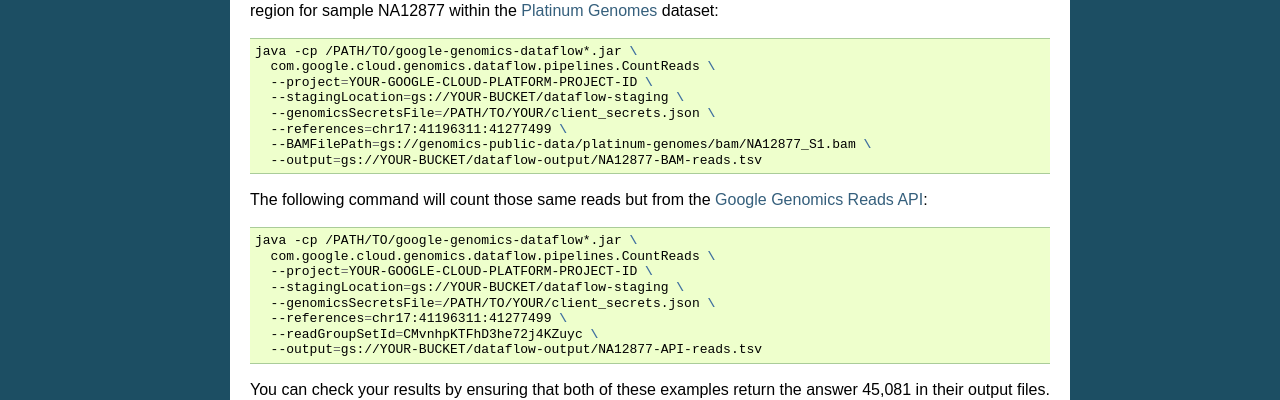
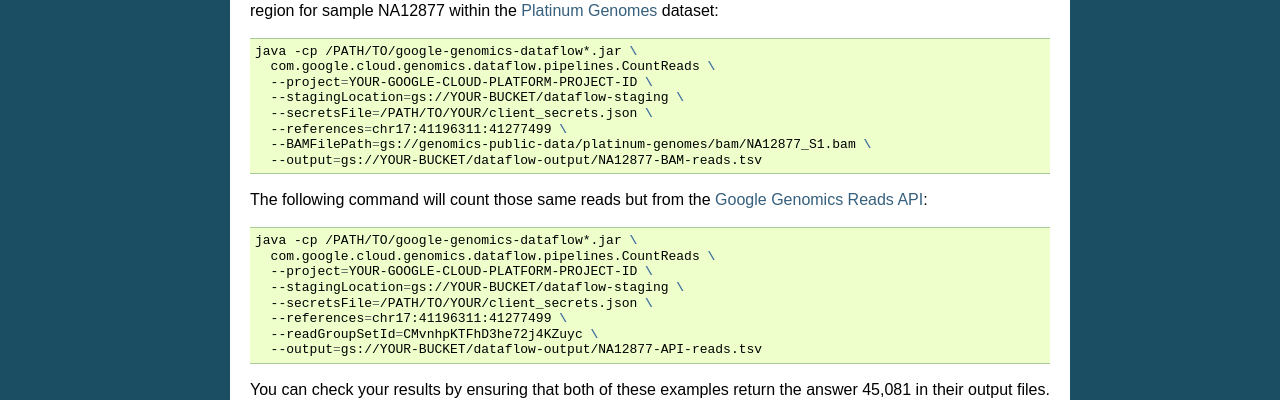
Before and after one commit to googlegenomics/readthedocs, a Sphinx documentation site: the page built from docs/source/use_cases/analyze_reads/count_reads.rst, in a window 1280 px wide. Shown: the part 748-1148 px from the top of the page. Built offline with Sphinx 7.4.7, drawn with Linux system fonts in a browser that asks for light colours.

Commit message:
Update genomicsSecretsFile to secretsFile as genomicsSecretsFile is now deprecated.
//depot/google3/javascript/jsaction/eventcontract.js	# edit

```diff
--- a/docs/source/use_cases/analyze_reads/count_reads.rst
+++ b/docs/source/use_cases/analyze_reads/count_reads.rst
@@ -34,7 +34,7 @@
     com.google.cloud.genomics.dataflow.pipelines.CountReads \
     --project=YOUR-GOOGLE-CLOUD-PLATFORM-PROJECT-ID \
     --stagingLocation=gs://YOUR-BUCKET/dataflow-staging \
-    --genomicsSecretsFile=/PATH/TO/YOUR/client_secrets.json \
+    --secretsFile=/PATH/TO/YOUR/client_secrets.json \
     --references=chr17:41196311:41277499 \
     --BAMFilePath=gs://genomics-public-data/platinum-genomes/bam/NA12877_S1.bam \
     --output=gs://YOUR-BUCKET/dataflow-output/NA12877-BAM-reads.tsv
@@ -47,7 +47,7 @@
     com.google.cloud.genomics.dataflow.pipelines.CountReads \
     --project=YOUR-GOOGLE-CLOUD-PLATFORM-PROJECT-ID \
     --stagingLocation=gs://YOUR-BUCKET/dataflow-staging \
-    --genomicsSecretsFile=/PATH/TO/YOUR/client_secrets.json \
+    --secretsFile=/PATH/TO/YOUR/client_secrets.json \
     --references=chr17:41196311:41277499 \
     --readGroupSetId=CMvnhpKTFhD3he72j4KZuyc \
     --output=gs://YOUR-BUCKET/dataflow-output/NA12877-API-reads.tsv
--- a/docs/source/use_cases/annotate_variants/google_genomics_annotation.rst
+++ b/docs/source/use_cases/annotate_variants/google_genomics_annotation.rst
@@ -32,7 +32,7 @@
     com.google.cloud.genomics.dataflow.pipelines.AnnotateVariants \
     --project=YOUR-GOOGLE-CLOUD-PLATFORM-PROJECT-ID \
     --stagingLocation=gs://YOUR-BUCKET/dataflow-staging \
-    --genomicsSecretsFile=/PATH/TO/YOUR/client_secrets.json \
+    --secretsFile=/PATH/TO/YOUR/client_secrets.json \
     --datasetId=3049512673186936334 \
     --references=chr17:41196311:41277499 \
     --transcriptSetIds=CIjfoPXj9LqPlAEQ5vnql4KewYuSAQ \
--- a/docs/source/use_cases/compute_identity_by_state/index.rst
+++ b/docs/source/use_cases/compute_identity_by_state/index.rst
@@ -29,7 +29,7 @@
     com.google.cloud.genomics.dataflow.pipelines.IdentityByState \
     --project=YOUR-GOOGLE-CLOUD-PLATFORM-PROJECT-ID \
     --stagingLocation=gs://YOUR-BUCKET/dataflow-staging \
-    --genomicsSecretsFile=/PATH/TO/YOUR/client_secrets.json \
+    --secretsFile=/PATH/TO/YOUR/client_secrets.json \
     --datasetId=3049512673186936334 \
     --references=chr17:41196311:41277499 \
     --hasNonVariantSegments \
--- a/docs/source/use_cases/compute_principal_coordinate_analysis/index.rst
+++ b/docs/source/use_cases/compute_principal_coordinate_analysis/index.rst
@@ -36,7 +36,7 @@
     com.google.cloud.genomics.dataflow.pipelines.VariantSimilarity \
     --project=YOUR-GOOGLE-CLOUD-PLATFORM-PROJECT-ID \
     --stagingLocation=gs://YOUR-BUCKET/dataflow-staging \
-    --genomicsSecretsFile=/PATH/TO/YOUR/client_secrets.json \
+    --secretsFile=/PATH/TO/YOUR/client_secrets.json \
     --datasetId=3049512673186936334 \
     --references=chr17:41196311:41277499 \
     --output=gs://YOUR-BUCKET/output/platinum-genomes-brca1-pca.tsv
```
